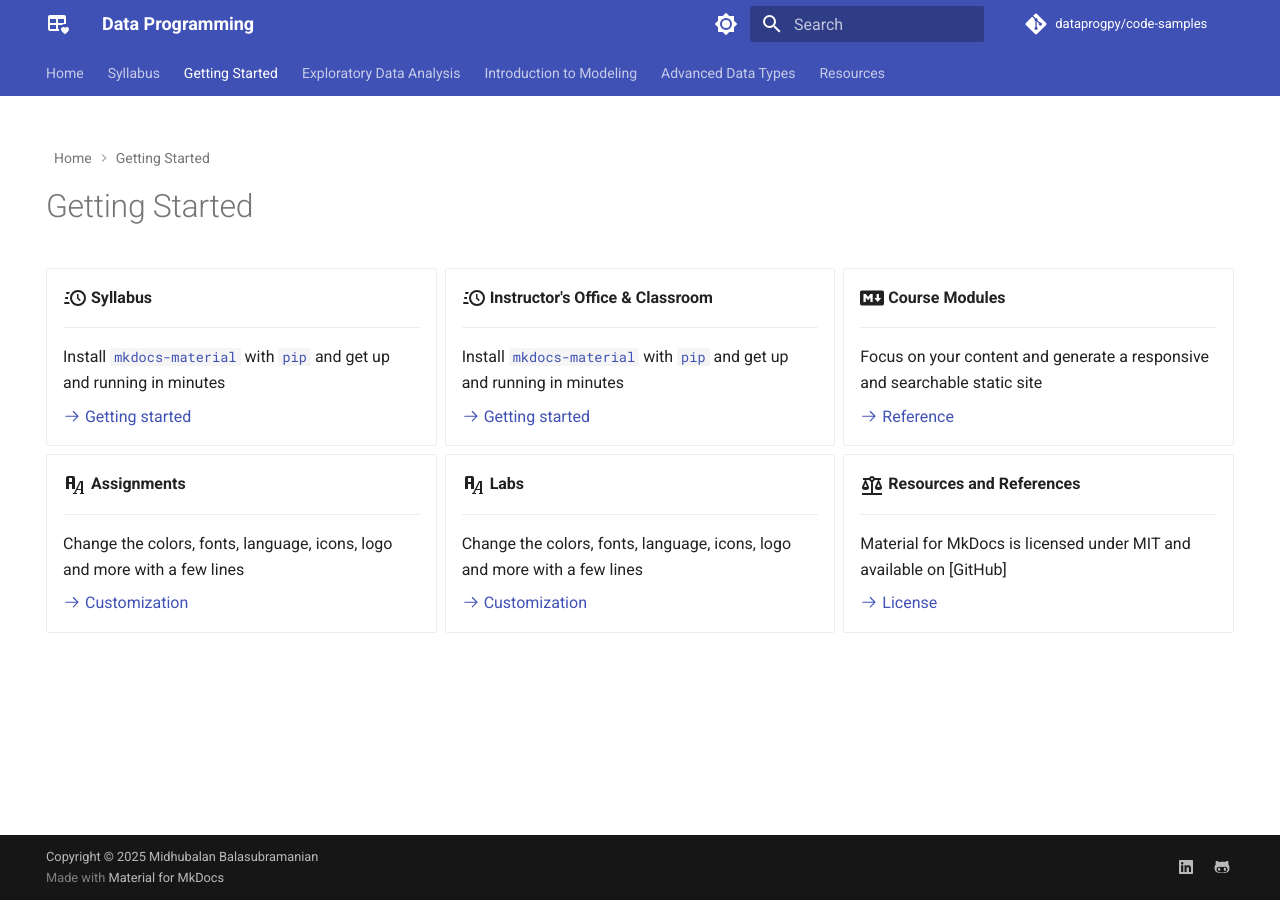
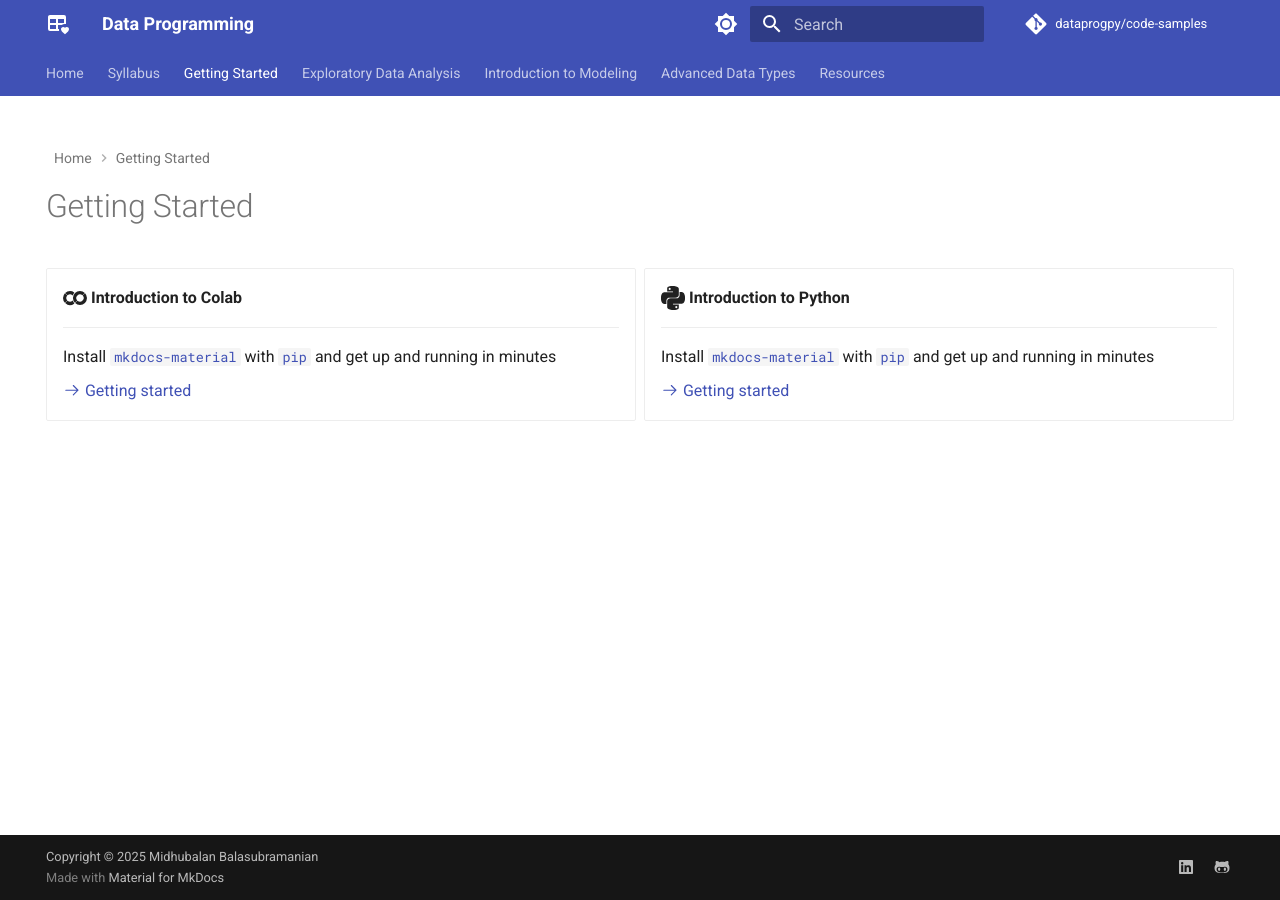
Before and after one commit to dataprogpy/dataprogpy.github.io, an MkDocs documentation site: the page built from docs/getting-started/index.md, in a window 1280 px wide. Built offline with MkDocs 1.6.1 and Material for MkDocs 9.7.7, drawn with Linux system fonts in a browser that asks for light colours; comment, search, counter and statistics services are not loaded.

Commit message:
Add colab intro skeleton

```diff
--- a/docs/getting-started/index.md
+++ b/docs/getting-started/index.md
@@ -8,7 +8,16 @@ hide:
 
 <div class="grid cards" markdown>
 
--   :material-clock-fast:{ .lg .middle } __Syllabus__
+-   :simple-googlecolab:{ .lg .middle } __Introduction to Colab__
+
+    ---
+
+    Install [`mkdocs-material`](#) with [`pip`](#) and get up
+    and running in minutes
+
+    [:octicons-arrow-right-24: Getting started](colab/index.md)
+
+-   :simple-python:{ .lg .middle } __Introduction to Python__
 
     ---
 
@@ -17,45 +26,5 @@ hide:
 
     [:octicons-arrow-right-24: Getting started](#)
 
--   :material-clock-fast:{ .lg .middle } __Instructor's Office & Classroom__
-
-    ---
-
-    Install [`mkdocs-material`](#) with [`pip`](#) and get up
-    and running in minutes
-
-    [:octicons-arrow-right-24: Getting started](#)
-
--   :fontawesome-brands-markdown:{ .lg .middle } __Course Modules__
-
-    ---
-
-    Focus on your content and generate a responsive and searchable static site
-
-    [:octicons-arrow-right-24: Reference](#)
-
--   :material-format-font:{ .lg .middle } __Assignments__
-
-    ---
-
-    Change the colors, fonts, language, icons, logo and more with a few lines
-
-    [:octicons-arrow-right-24: Customization](#)
-
--   :material-format-font:{ .lg .middle } __Labs__
-
-    ---
-
-    Change the colors, fonts, language, icons, logo and more with a few lines
-
-    [:octicons-arrow-right-24: Customization](#)
-
--   :material-scale-balance:{ .lg .middle } __Resources and References__
-
-    ---
-
-    Material for MkDocs is licensed under MIT and available on [GitHub]
-
-    [:octicons-arrow-right-24: License](#)
 
 </div>
--- a/mkdocs.yml
+++ b/mkdocs.yml
@@ -102,6 +102,7 @@ nav:
     - Course Policies: syllabus/course-policies.md
   - Getting Started:
     - getting-started/index.md
+    - Colab: getting-started/colab/index.md
   - Exploratory Data Analysis:
     - eda/index.md
   - Introduction to Modeling:
```
Also changed, not shown: docs/getting-started/colab/index.md (added, +1 -0 lines).
